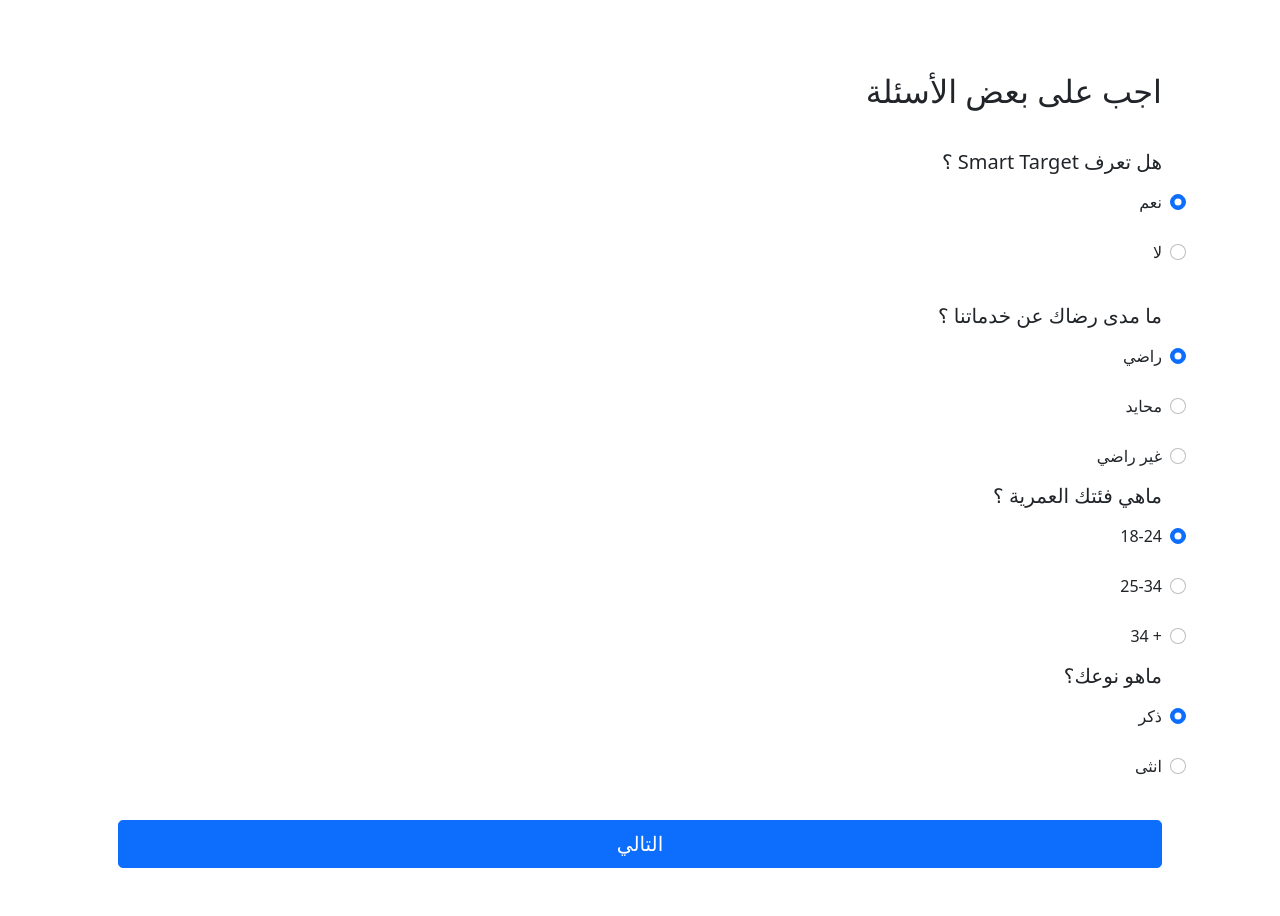
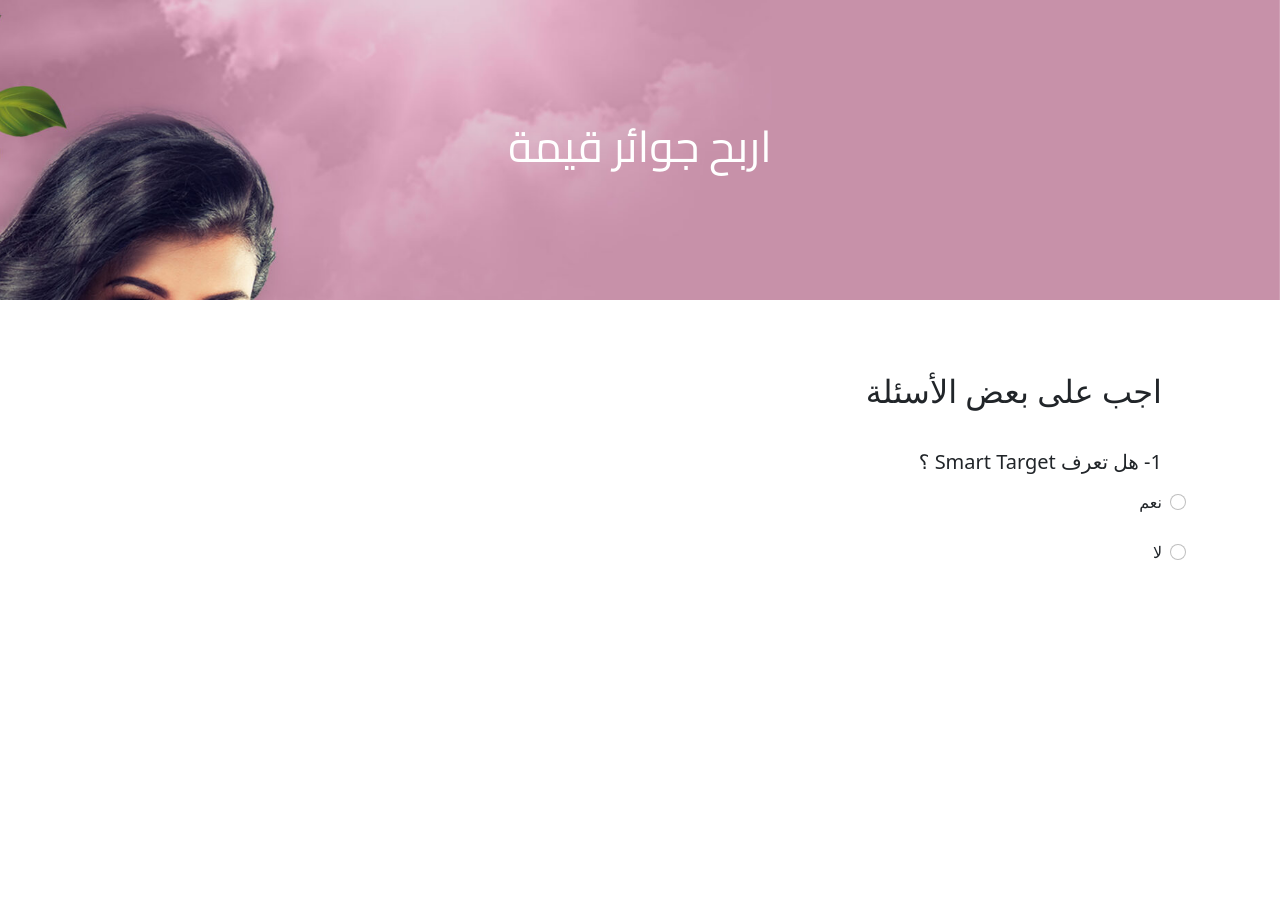
Before and after one commit to AhmedSaidGP7/stmawards, a Django app: page / in a window 1280 px wide. After the commit the page ends 560 px from the top, so only its background shows below. Run offline with Django 4.2, Linux system fonts and the light colour scheme; some libraries are stand-ins or nearby versions.

Commit message:
last update

```diff
--- a/awardsapp/static/awardsapp/script.js
+++ b/awardsapp/static/awardsapp/script.js
@@ -1,5 +1,12 @@
 document.querySelector('#homepage3').style.display = 'none';
 document.querySelector('.homepage2').style.display = 'none';
+document.querySelector('#home-q2').style.display = 'none';
+document.querySelector('#home-q3').style.display = 'none';
+document.querySelector('#home-q4').style.display = 'none';
+document.querySelector('#thenextbutton').style.display = 'none';
+
+
+
 var theCounter = 3;
 function pageLoaded() {
    const loadedpage =  document.querySelector('.stmawardslandingpage');
@@ -11,6 +18,33 @@ function pageLoaded() {
 function myCounter(){
     theCounter--;
     document.getElementById("numberOfTrials").innerHTML = theCounter;
+}
+
+
+function q2()
+{
+    const q1 = document.querySelector('#home-q1');
+    const q2 = document.querySelector('#home-q2');
+    q2.style.display = 'block';
+    q1.style.display = 'none';
+}
+
+function q3()
+{
+    const q2 = document.querySelector('#home-q2');
+    const q3 = document.querySelector('#home-q3');
+    q2.style.display = 'none';
+    q3.style.display = 'block';
+
+}
+
+function q4()
+{
+    const q3 = document.querySelector('#home-q3');
+    const q4 = document.querySelector('#home-q4');
+    q3.style.display = 'none';
+    q4.style.display = 'block';
+
 }
 
 function page2() {
--- a/awardsapp/static/awardsapp/styles.css
+++ b/awardsapp/static/awardsapp/styles.css
@@ -1,3 +1,4 @@
+
 .arabic
 {
     direction: rtl;
@@ -99,3 +100,23 @@ body{
     position: relative;
     top: 250px;
   }
+
+
+  .heroo
+  {
+    width: 100%;
+    height: 300px;
+    background-image: url("heroimg.jpg");
+    background-attachment: fixed;
+    background-position: center center;
+    background-repeat: no-repeat;
+    background-size: cover;
+  }
+
+  .herooH
+  {
+    margin-top: 120px;
+    color: white !important;
+    font-family: cairo;
+    font-size: 44px;
+  }
--- a/awardsapp/templates/awardsapp/index.html
+++ b/awardsapp/templates/awardsapp/index.html
@@ -31,7 +31,9 @@
         </div>
       </div>
       <!-- Loading page ending-->
-
+      <div class="heroo align-middle d-flex justify-content-center align-middle">
+                  <h4 class="herooH">اربح جوائر قيمة</h4>
+      </div>
         <main class="container p-5 ">
 
               {% if message %}
@@ -51,54 +53,55 @@
 
 
                 <!-- Page 1 -->
+
                 <div class="homepage1">
                   <h2 class="mb-3 arabic">اجب على بعض الأسئلة</h2> <br>
 
                   <div id="home-q1">
-                      <h5 class="mb-3 arabic">هل تعرف Smart Target ؟</h5>
+                      <h5 class="mb-3 arabic">1- هل تعرف Smart Target ؟</h5>
                       <div class="my-3">
                         <div class="form-check">
-                          <input id="credit" name="buttonnory" type="radio" class="form-check-input" checked="" value="yes" required="">
+                          <input id="credit" name="buttonnory" type="radio" onclick="q2()" class="form-check-input"  value="yes" required="">
                           <label class="form-check-label">نعم</label>
                         </div> <br>
                         <div class="form-check">
-                          <input id="credit" name="buttonnory" type="radio" class="form-check-input"  value="no" required="">
+                          <input id="credit" name="buttonnory" type="radio" onclick="q2()"  class="form-check-input"  value="no" required="">
                           <label class="form-check-label">لا</label>
                         </div>
                       </div> <br>
                   </div>
 
                   <div id="home-q2">
-                    <h5 class="mb-3 arabic">ما مدى رضاك عن خدماتنا ؟</h5>
+                    <h5 class="mb-3 arabic">2- ما مدى رضاك عن خدماتنا ؟</h5>
                     <div class="my-3">
                       <div class="form-check">
-                        <input id="credit" name="fineornot" type="radio" class="form-check-input" checked="" value="good" required="">
+                        <input id="credit" name="fineornot" type="radio" class="form-check-input" onclick="q3()" value="good" required="">
                         <label class="form-check-label">راضي</label>
                       </div> <br>
                       <div class="form-check">
-                        <input id="credit" name="fineornot" type="radio" class="form-check-input"  value="natural" required="">
+                        <input id="credit" name="fineornot" type="radio" class="form-check-input" onclick="q3()" value="natural" required="">
                         <label class="form-check-label">محايد</label>
                       </div> <br>
                       <div class="form-check">
-                        <input id="credit" name="fineornot" type="radio" class="form-check-input"  value="bad" required="">
+                        <input id="credit" name="fineornot" type="radio" class="form-check-input" onclick="q3()"  value="bad" required="">
                         <label class="form-check-label">غير راضي</label>
                       </div>
                     </div>
                     </div>
 
                     <div id="home-q3">
-                      <h5 class="mb-3 arabic">ماهي فئتك العمرية ؟</h5>
+                      <h5 class="mb-3 arabic">3- ماهي فئتك العمرية ؟</h5>
                       <div class="my-3">
                         <div class="form-check">
-                          <input id="credit" name="theage" type="radio" class="form-check-input" checked="" value="18-24" required="">
+                          <input id="credit" name="theage" type="radio" class="form-check-input" onclick="q4()" value="18-24" required="">
                           <label class="form-check-label">18-24</label>
                         </div> <br>
                         <div class="form-check">
-                          <input id="credit" name="theage" type="radio" class="form-check-input" value="25-34" required="">
+                          <input id="credit" name="theage" type="radio" class="form-check-input" onclick="q4()"value="25-34" required="">
                           <label class="form-check-label">25-34</label>
                         </div> <br>
                         <div class="form-check">
-                          <input id="credit" name="theage" type="radio" class="form-check-input" value="+34" required="">
+                          <input id="credit" name="theage" type="radio" class="form-check-input" onclick="q4()" value="+34" required="">
                           <label class="form-check-label">+ 34</label>
                         </div>
                       </div>
@@ -108,17 +111,17 @@
                         <h5 class="mb-3 arabic">ماهو نوعك؟</h5>
                         <div class="my-3">
                           <div class="form-check">
-                            <input id="credit" name="coustomerGender" type="radio" class="form-check-input" checked="" value="male" required="">
+                            <input id="credit" name="coustomerGender" type="radio" class="form-check-input" onclick="page2()" value="male" required="">
                             <label class="form-check-label">ذكر</label>
                           </div> <br>
                           <div class="form-check">
-                            <input id="credit" name="coustomerGender" type="radio" class="form-check-input" value="female" required="">
+                            <input id="credit" name="coustomerGender" type="radio" class="form-check-input" onclick="page2()" value="female" required="">
                             <label class="form-check-label">انثى</label>
                           </div> <br>
 
                         </div>
                         </div>
-                      <button type="button" onclick="page2()" class="w-100 btn btn-primary btn-lg">التالي</button>
+                      <button id = 'thenextbutton' type="button" onclick="page2()" class="w-100 btn btn-primary btn-lg">التالي</button>
 
                   </div>
 
--- a/awardsapp/views.py
+++ b/awardsapp/views.py
@@ -31,8 +31,8 @@ def index(request):
         personSurName = request.POST["coustmerSurName"]
         personEmail = request.POST["coustomerMail"]
         personPhone = request.POST["coustomerPhone"]
+        personDoesHeKnow =  request.POST["buttonnory"]
         personGender = request.POST["coustomerGender"]
-        personDoesHeKnow =  request.POST["buttonnory"]
         personFineorNot =  request.POST["fineornot"]
         personAgeGroup =  request.POST["theage"]
         personCounter = 0
```
Also changed, not shown: awardsapp/static/awardsapp/heroimg.jpg (added), db.sqlite3.
